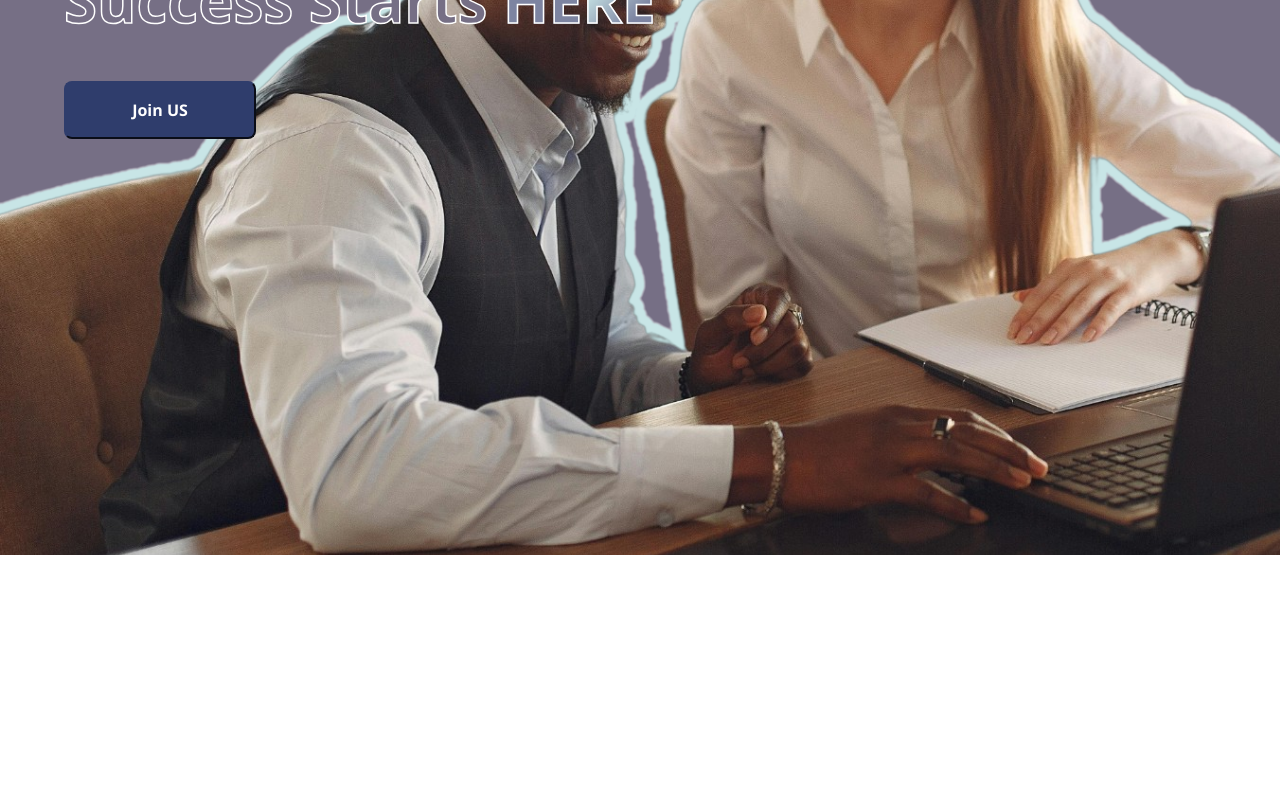
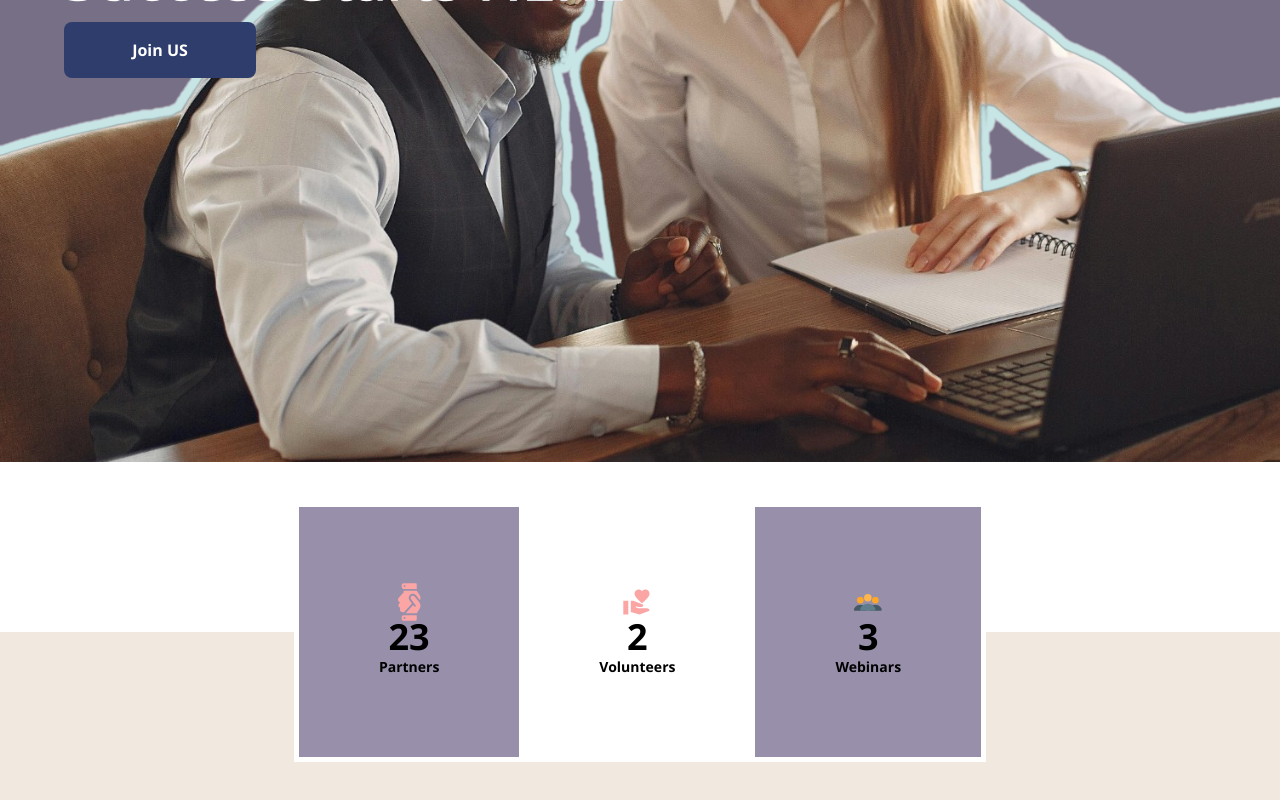
Before and after one commit to ArnavTheSharma/Learn-It-Website, a React (Create React App) app: page / in a window 1280 px wide. Shown: the part 338-1138 px from the top of the page. Before the commit the page ends 893 px from the top, so only its background shows below. Built offline with nearby package versions, Linux system fonts and the light colour scheme; no server answers.

Commit message:
section 3 of the home page which contains info about partners,volunteers and webinars

```diff
--- a/package.json
+++ b/package.json
@@ -12,6 +12,7 @@
     "firebase": "^10.12.5",
     "react": "^18.3.1",
     "react-dom": "^18.3.1",
+    "react-icons": "^5.2.1",
     "react-router-dom": "^6.25.1",
     "react-scripts": "5.0.1",
     "web-vitals": "^2.1.4"
@@ -39,5 +40,8 @@
       "last 1 firefox version",
       "last 1 safari version"
     ]
+  },
+  "devDependencies": {
+    "tailwindcss": "^3.4.10"
   }
 }
--- a/src/index.css
+++ b/src/index.css
@@ -1,3 +1,6 @@
+@tailwind base;
+@tailwind components;
+@tailwind utilities;
 body {
   margin: 0;
   font-family: -apple-system, BlinkMacSystemFont, 'Segoe UI', 'Roboto', 'Oxygen',
--- a/src/pages/homePage/HomePage.css
+++ b/src/pages/homePage/HomePage.css
@@ -6,7 +6,7 @@
     background-color: #766F85;
     margin-top: -7%;
     padding-top: 7%;
-    z-index:-1
+    z-index:-1;
 }
 
 
--- a/src/pages/homePage/HomePage.js
+++ b/src/pages/homePage/HomePage.js
@@ -1,5 +1,6 @@
 import "./HomePage.css";
 import { useNavigate } from "react-router-dom";
+import Section3 from "./sections/section3/Section3";
 
 
 function HomePage() {
@@ -18,9 +19,9 @@ function HomePage() {
         <section>
 
         </section>
-        {/* About Learn It, certifications, Mission */}
-        <section>
-
+        {/*  Section with 23 partners, volunteer count, webinar count */}
+        <section className="">
+            <Section3 />
         </section>
         {/* Join Us and Contact Us Page Redirects  */}
         <section>
--- /dev/null
+++ b/src/pages/homePage/sections/section3/Section3.js
@@ -0,0 +1,40 @@
+import { FaHandshake } from 'react-icons/fa6';
+import './section3.css'
+import { MdVolunteerActivism } from 'react-icons/md';
+import { FcConferenceCall } from 'react-icons/fc';
+import { useState } from 'react';
+const Section3 = () => {
+    const [volunteers,setVolunteers]=useState(2)
+    const [partners,setPartners]=useState(23)
+    const [webinars,setWebinars]=useState(3)
+    return (
+        <div className="section3 flex justify-center items-center py-10">
+            <div className=" flex justify-center items-center border-[.3em] border-white">
+                <div className="bg-[#9890aa] p-20 flex justify-center items-center">
+                    <div className='flex flex-col justify-center items-center'>
+                        <FaHandshake className='rotate-90 text-red-300 w-full text-3xl' />
+                        <p className='text-4xl font-bold mr-0'>{partners}</p>
+                        <p className='text-sm font-bold mr-0'>Partners</p>
+                    </div>
+                </div>
+                <div className="bg-white p-20 flex justify-center items-center">
+                    <div className='flex flex-col justify-center items-center'>
+                        <MdVolunteerActivism className=' text-red-300 w-full text-3xl' />
+                        <p className='text-4xl font-bold mr-0'>{volunteers}</p>
+                        <p className='text-sm font-bold mr-0'>Volunteers</p>
+                    </div>
+                </div>
+                <div className="bg-[#9890aa] p-20 flex justify-center items-center">
+                    <div className='flex flex-col justify-center items-center'>
+                        <FcConferenceCall className=' text-red-300 w-full text-3xl' />
+                        <p className='text-4xl font-bold mr-0'>{webinars}</p>
+                        <p className='text-sm font-bold mr-0'>Webinars</p>
+                    </div>
+                </div>
+            </div>
+
+        </div>
+     );
+}
+
+export default Section3;
--- /dev/null
+++ b/src/pages/homePage/sections/section3/section3.css
@@ -0,0 +1,3 @@
+.section3{
+    background-image: linear-gradient(180deg,white 50%,rgb(241, 232, 223) 0)
+}
--- /dev/null
+++ b/tailwind.config.js
@@ -0,0 +1,8 @@
+/** @type {import('tailwindcss').Config} */
+module.exports = {
+  content: ["./src/**/*.{html,js}"],
+  theme: {
+    extend: {},
+  },
+  plugins: [],
+}
```
Also changed, not shown: src/input.css (added), src/output.css (added), 1 other file (tests, documents, lock files or other folders).
